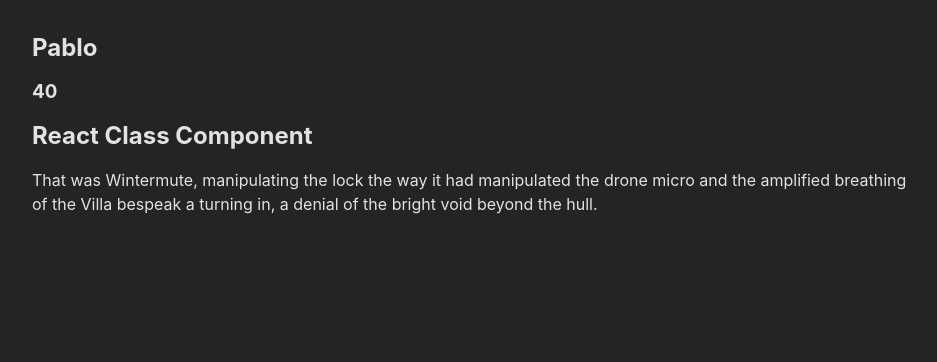
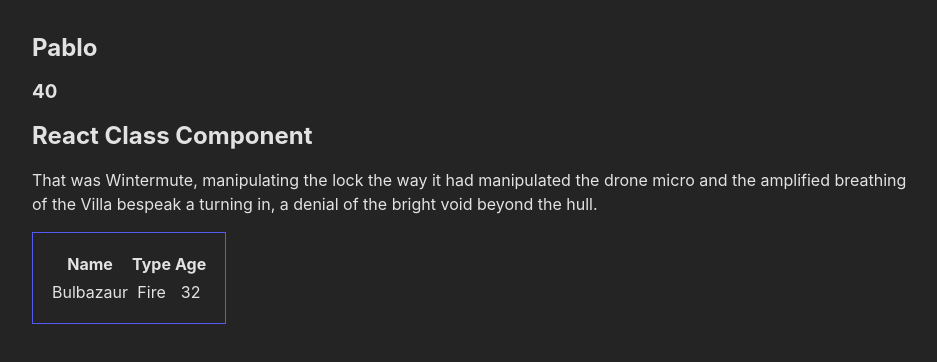
Before and after one commit to pablozuta/react-playground, a React (Vite) app: page / in a window 1280 px wide. Shown: the top 362 px of the page, without its empty margins (166-1103 px from the left). Built offline with nearby package versions, Linux system fonts and the light colour scheme.

Commit message:
se agrega component 'Table'

```diff
--- a/src/App.jsx
+++ b/src/App.jsx
@@ -13,6 +13,7 @@
 import SuspenseComp from './components/SuspenseComp'
 import PropsDest from './components/PropsDest'
 import ClassComp from './components/ClassComp'
+import Table from './components/Table'
 
 
 function App() {
@@ -21,6 +22,7 @@
 
     <PropsDest nombre="Pablo" edad="40"/>
     <ClassComp />
+    <Table />
 
     </div>
   )
--- /dev/null
+++ b/src/components/Table.jsx
@@ -0,0 +1,26 @@
+import React from 'react'
+
+function Table() {
+  return (
+    <div>
+        <table>
+            <thead>
+                <tr>
+                    <th>Name</th>
+                    <th>Type</th>
+                    <th>Age</th>
+                </tr>
+            </thead>
+            <tbody>
+                <tr>
+                    <td>Bulbazaur</td>
+                    <td>Fire</td>
+                    <td>32</td>
+                </tr>
+            </tbody>
+        </table>
+    </div>
+  )
+}
+
+export default Table
--- a/src/index.css
+++ b/src/index.css
@@ -25,6 +25,12 @@
   color: #535bf2;
 
 }
+table{
+  border: 1px solid #535bf2;
+  padding: 1rem;
+  text-align: center;
+}
+
 
 button {
   display: block;
```
